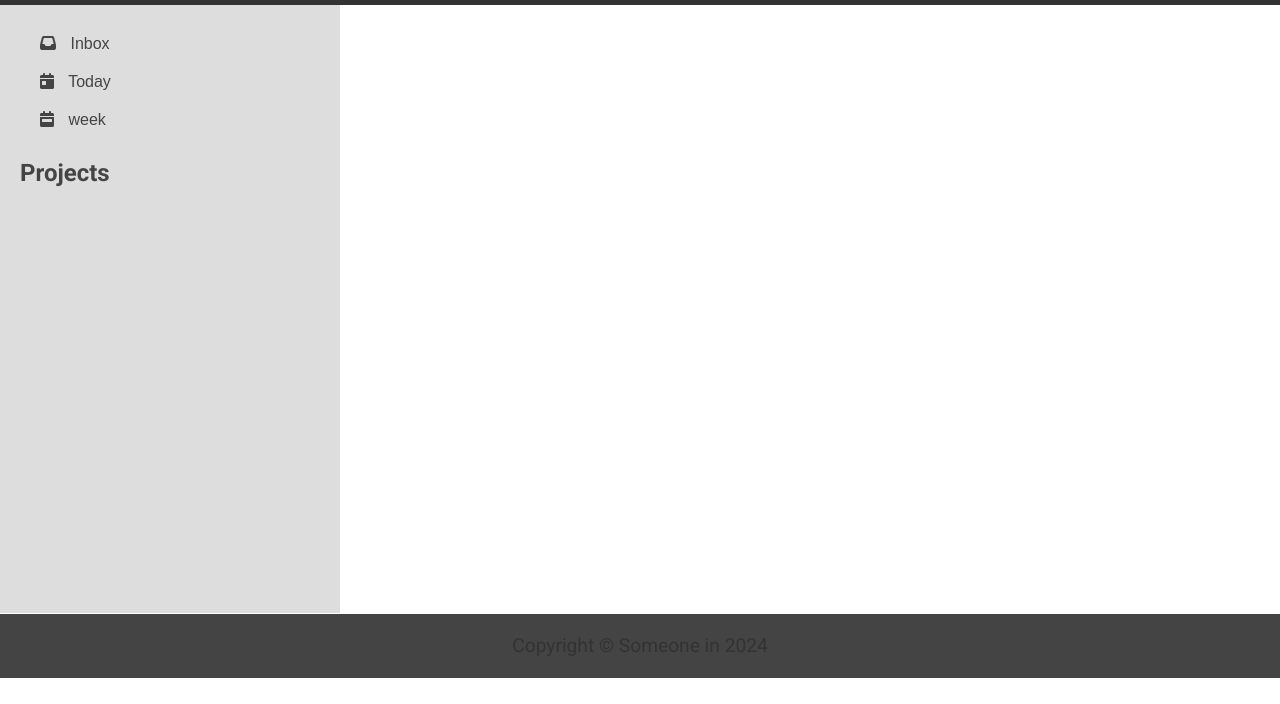
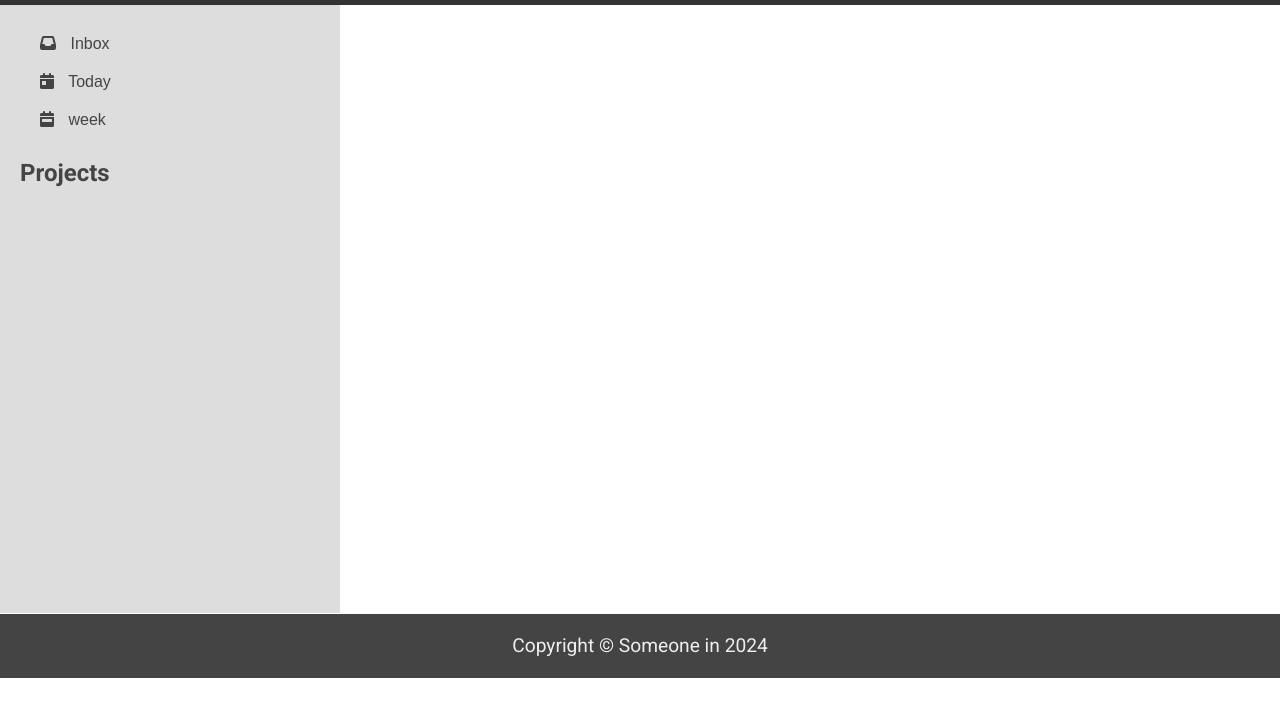
Before and after one commit to Someone2024/Todo-List, a plain HTML site: page index.html in a window 1280 px wide. Shown: the part 96-800 px from the top of the page. Drawn offline with Linux system fonts and the light colour scheme; a web font is replaced by a local one.

Commit message:
changed the font color in the footer

```diff
--- a/src/css/styles.css
+++ b/src/css/styles.css
@@ -25,4 +25,5 @@ body{
     margin-top: 0.1%;
     color: var(--primary-dark);
     font-size: 1.2rem;
+    color: var(--primary-light);
 }
```
